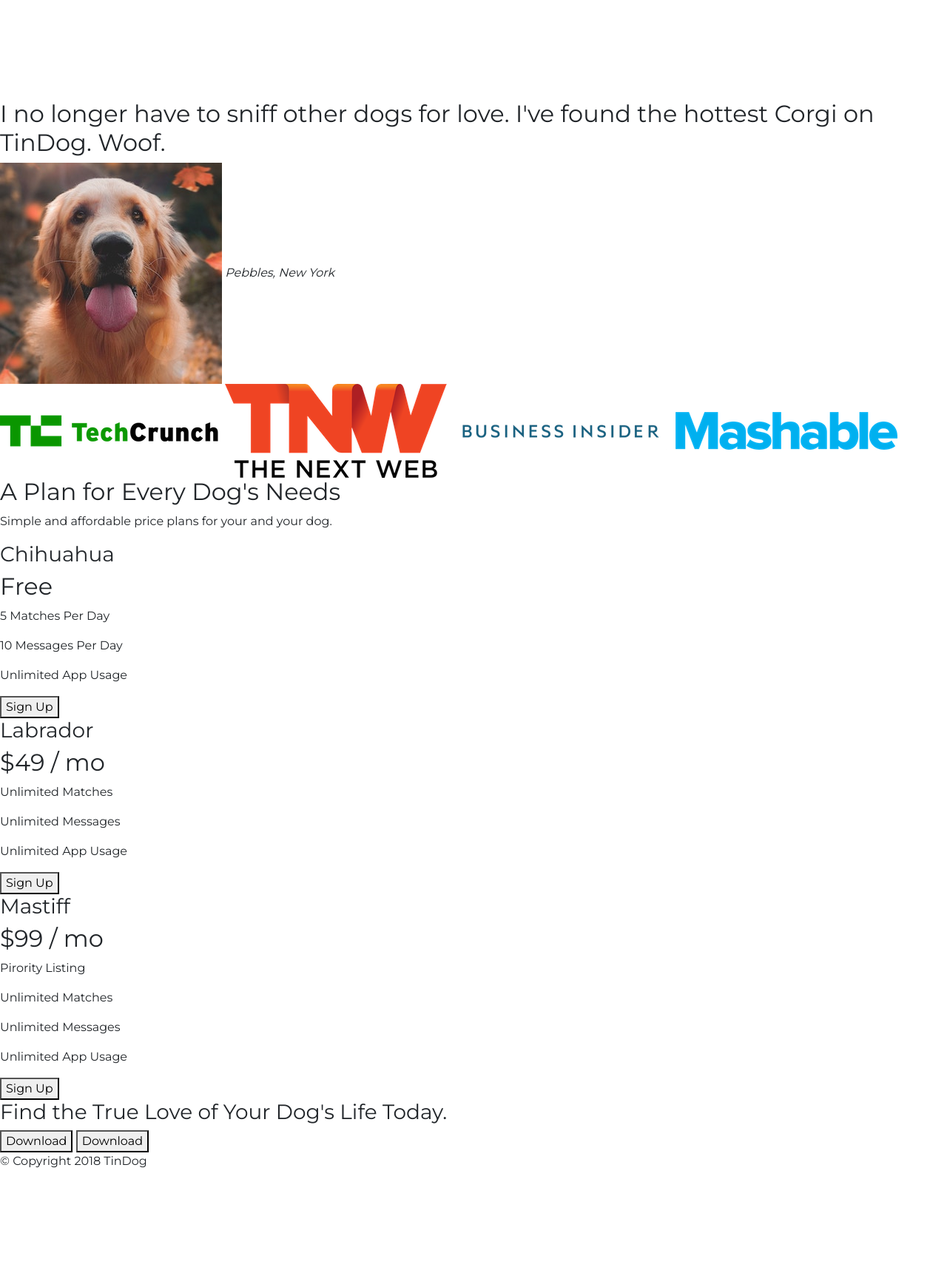
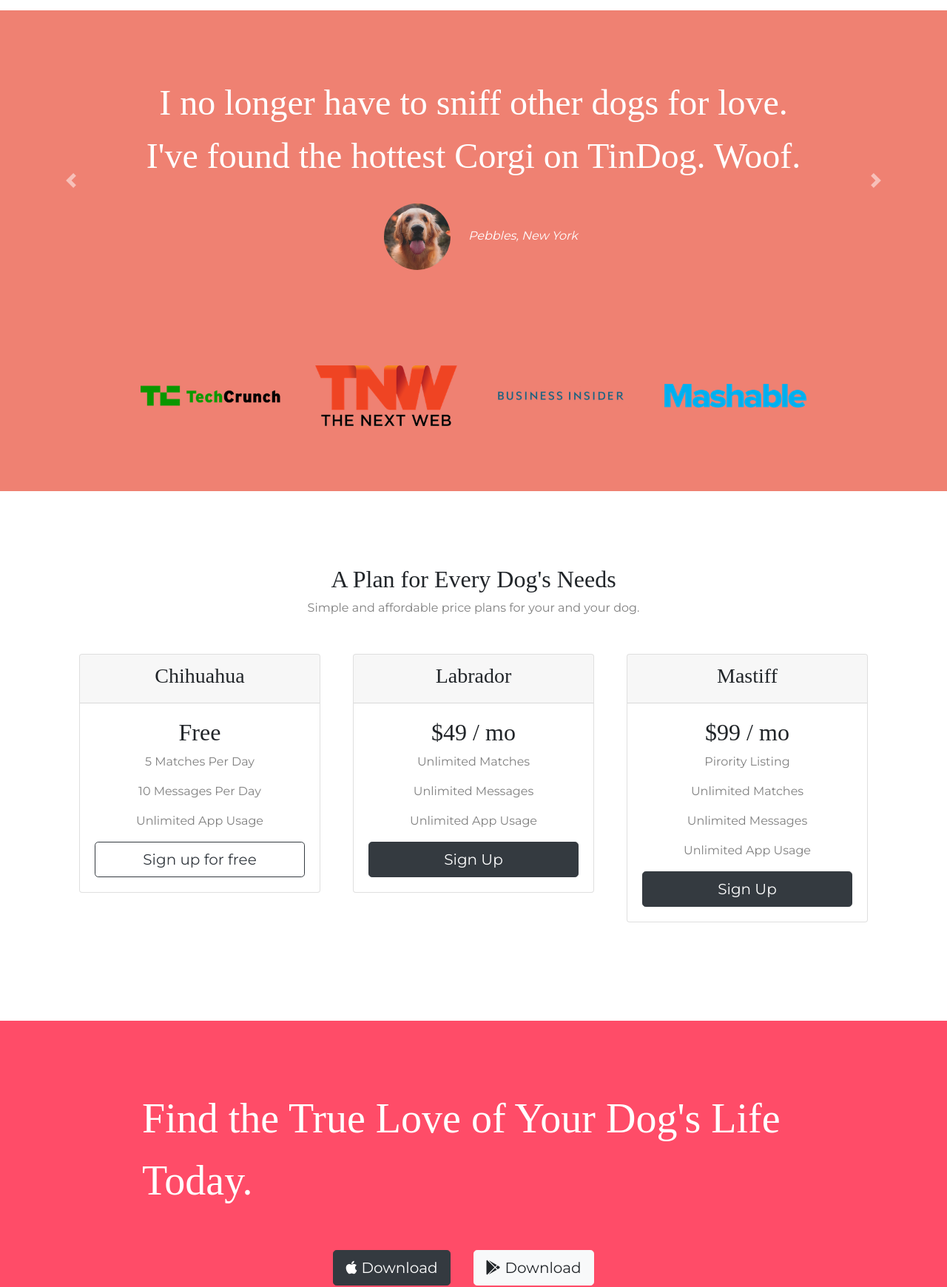
Before and after one commit to vneverz/MachDog, a plain HTML site: page index.html in a window 1280 px wide. Shown: the part 1060-2800 px from the top of the page at 74% size. Before the commit the page ends 2658 px from the top, so only its background shows below. Drawn offline with nearby package versions, Linux system fonts and the light colour scheme.

Commit message:
refectory

```diff
--- a/css/styles.css
+++ b/css/styles.css
@@ -1,38 +1,57 @@
-body{
+body {
     font-family: "Montserrat";
+    text-align: center;
 }
-#title{
+h1,h2,h3,h4,h5,h5{
+    font-family: "Montserrat-Bold";
+}
+p {
+    color: grey;
+    font-size: 1rem;
+}
+
+
+/* navigation bar */
+.navbar {
+    padding: 0 0 4.5rem;
+}
+
+.navbar-brand {
+    font-family: "Ubuntu";
+    font-size: 2.5rem;
+    font-weight: bold;
+}
+
+.nav-item {
+    padding: 0 18px;
+}
+
+.nav-link {
+    font-size: 1.2rem;
+    font-family: "Montserrat-Light";
+}
+/* heading */
+
+#title {
     background-color: #ff4c68;
     color: #fff;
 }
+
 .container-fluid {
-    padding: 3% 15%;
+    padding: 3% 15% 7%;
 }
+
 .meet-font {
     font-family: "Montserrat-Black";
     font-size: 3.5rem;
     line-height: 1.5;
+    text-align: left;
 }
 
-/* navigation bar */
-.navbar{
-    padding: 0 0 4.5rem;
-}
-.navbar-brand{
- font-family: "Ubuntu";
- font-size: 2.5rem;
- font-weight: bold;
-}
-.nav-item {
-    padding: 0 18px;
-}
-.nav-link{
-    font-size: 1.2rem;
-    font-family: "Montserrat-Light";
-}
 .d-button {
     margin: 5% 3% 5% 0;
 }
+
 .icon-font {
     margin-right: 6px;
 }
@@ -40,27 +59,98 @@ body{
 .title-image {
     width: 60%;
     transform: rotate(25deg);
+    position: absolute;
+    right: 30%;
 }
+
 /* features */
 #features {
     padding: 7% 15%;
+    background-color: #fff;
+    position: relative;
 }
-.features-icon{
+
+.features-icon {
     color: #ef8172;
     margin-bottom: 1rem;
 }
+
 .features-icon:hover {
     color: #ff4c68;
 }
+
 .features-block {
-    text-align: center;
     padding: 5%;
 }
-.features-block h3 {
+
+.feature-heading {
     font-family: "Montserrat-Bold";
     font-size: 1.5rem;
 }
-.features-block p {
-    color: grey;
-    font-size: 1rem;
+
+
+/* testimonials */
+#testimonials {
+    text-align: center;
+    background-color: #ef8172;
+    color: #fff;
 }
+
+.testimonial-text {
+    font-size: 3rem;
+    line-height: 1.5;
+}
+
+.testimonial-image {
+    width: 10%;
+    border-radius: 100%;
+    margin: 20px;
+}
+
+.carousel-item {
+    padding: 7% 15%;
+}
+
+#press {
+    background-color: #ef8172;
+    padding-bottom: 3%;
+}
+
+.press-logo {
+    width: 15%;
+    margin: 20px 20px 50px;
+}
+
+/* Pricing Section */
+#pricing {
+    padding: 100px;
+}
+
+.pricing-col {
+    padding: 3% 2%;
+}
+
+
+/* cta */
+#cta {
+    padding: 7% 15%;
+    background-color: #ff4c68;
+    color:#fff;
+}
+/* footer */
+#footer {
+    padding: 7% 15%;
+}
+.social-icon {
+    padding: 20px 10px;
+}
+@media (max-width:1028px) {
+    #title {
+        text-align: center;
+    }
+
+    .title-image {
+        position: static;
+        transform: rotate(0);
+    }
+}
--- a/index.html
+++ b/index.html
@@ -42,20 +42,13 @@
 
           <ui class="navbar-nav ml-auto">
             <li class="nav-item">
-              <a class="nav-link" href="">Contact</a>
-            </li>
-            <li class="nav-item dropdown">
-              <a class="nav-link dropdown-toggle" href="#" id="navbarDropdown" role="button" data-toggle="dropdown"
-                aria-haspopup="true" aria-expanded="true">Pricing</a>
-              <div class="dropdown-menu" aria-labelledby="navbarDropdown">
-                <a class="dropdown-item" href="#">Action</a>
-                <a class="dropdown-item" href="#">Another action</a>
-                <div class="dropdown-divider"></div>
-                <a class="dropdown-item" href="#">Something else here</a>
-              </div>
+              <a class="nav-link" href="#footer">Contact</a>
             </li>
             <li class="nav-item">
-              <a class="nav-link" href="">Download</a>
+              <a class="nav-link" href="#pricing">Pricing</a>
+            </li>
+            <li class="nav-item">
+              <a class="nav-link" href="#cta">Download</a>
             </li>
           </ui>
         </div>
@@ -65,7 +58,8 @@
         <div class="col-lg-6">
           <h1 class="meet-font">Meet new and interesting dogs nearby.</h1>
           <button type="button" class="btn btn-lg btn-dark d-button"><i class="fab fa-apple icon-font"></i>Download
-            <Download/button> <button type="button" class="btn btn-lg btn-outline-light d-button"><i
+          </button>
+          <button type="button" class="btn btn-lg btn-outline-light d-button"><i
               class="fab fa-google-play icon-font"></i>Download</button>
         </div>
         <div class="col-lg-6">
@@ -82,17 +76,17 @@
     <div class="row">
       <div class="col-lg-4 features-block">
         <i class="fas fa-check-circle features-icon fa-4x"></i>
-        <h3>Easy to use.</h3>
+        <h3 class="feature-heading">Easy to use.</h3>
         <p>So easy to use, even your dog could do it.</p>
       </div>
       <div class="col-lg-4 features-block">
         <i class="fas fa-bullseye features-icon fa-4x"></i>
-        <h3>Elite Clientele</h3>
+        <h3 class="feature-heading">Elite Clientele</h3>
         <p>We have all the dogs, the greatest dogs.</p>
       </div>
       <div class="col-lg-4 features-block">
         <i class="fas fa-heart features-icon fa-4x"></i>
-        <h3>Guaranteed to work.</h3>
+        <h3 class="feature-heading">Guaranteed to work.</h3>
         <p>Find the love of your dog's life or your money back.</p>
       </div>
     </div>
@@ -102,72 +96,98 @@
   <!-- Testimonials -->
 
   <section id="testimonials">
-
-    <h2>I no longer have to sniff other dogs for love. I've found the hottest Corgi on TinDog. Woof.</h2>
-    <img src="images/dog-img.jpg" alt="dog-profile">
+    <div id="carouselExampleControls" class="carousel slide" data-ride="false">
+      <div class="carousel-inner">
+        <div class="carousel-item active">
+          <h2 class="testimonial-text">I no longer have to sniff other dogs for love. I've found the hottest Corgi on TinDog. Woof.</h2>
+          <img class="testimonial-image" src="images/dog-img.jpg" alt="dog-profile">
           <em>Pebbles, New York</em>
-
-    <!-- <h2 class="testimonial-text">My dog used to be so lonely, but with TinDog's help, they've found the love of their life. I think.</h2>
+        </div>
+        <div class="carousel-item">
+          <h2 class="testimonial-text">My dog used to be so lonely, but with TinDog's help, they've found the love
+            of their life. I think.</h2>
           <img class="testimonial-image" src="images/lady-img.jpg" alt="lady-profile">
-    <em>Beverly, Illinois</em> -->
-
+          <em>Beverly, Illinois</em>
+        </div>
+      </div>
+      <a class="carousel-control-prev" href="#carouselExampleControls" role="button" data-slide="prev">
+        <span class="carousel-control-prev-icon" aria-hidden="true"></span>
+        <span class="sr-only">Previous</span>
+      </a>
+      <a class="carousel-control-next" href="#carouselExampleControls" role="button" data-slide="next">
+        <span class="carousel-control-next-icon" aria-hidden="true"></span>
+        <span class="sr-only">Next</span>
+      </a>
+    </div>
   </section>
-
-
   <!-- Press -->
-
   <section id="press">
-    <img src="images/techcrunch.png" alt="tc-logo">
-    <img src="images/tnw.png" alt="tnw-logo">
-    <img src="images/bizinsider.png" alt="biz-insider-logo">
-    <img src="images/mashable.png" alt="mashable-logo">
-
+    <img class="press-logo" src="images/techcrunch.png" alt="tc-logo">
+    <img class="press-logo" src="images/tnw.png" alt="tnw-logo">
+    <img class="press-logo" src="images/bizinsider.png" alt="biz-insider-logo">
+    <img class="press-logo" src="images/mashable.png" alt="mashable-logo">
   </section>
-
-
   <!-- Pricing -->
-
   <section id="pricing">
 
-    <h2>A Plan for Every Dog's Needs</h2>
+    <h2 class="pricing-text">A Plan for Every Dog's Needs</h2>
     <p>Simple and affordable price plans for your and your dog.</p>
-
-
-    <h3>Chihuahua</h3>
-    <h2>Free</h2>
+    <div class="row">
+      <div class="pricing-col col-lg-4 col-md-6">
+        <div class="card">
+          <div class="card-header">
+            <h3 >Chihuahua</h3>
+          </div>
+          <div class="card-body">
+            <h2 class="pricing-text">Free</h2>
             <p>5 Matches Per Day</p>
             <p>10 Messages Per Day</p>
             <p>Unlimited App Usage</p>
-    <button type="button">Sign Up</button>
-
-
+            <button type="button" class="btn btn-lg btn-block btn-outline-dark">Sign up for free</button>
+          </div>
+        </div>
+      </div>
+      <div class="pricing-col col-lg-4 col-md-6">
+        <div class="card">
+          <div class="card-header">
             <h3>Labrador</h3>
-    <h2>$49 / mo</h2>
+          </div>
+          <div class="card-body">
+            <h2 class="pricing-text">$49 / mo</h2>
             <p>Unlimited Matches</p>
             <p>Unlimited Messages</p>
             <p>Unlimited App Usage</p>
-    <button type="button">Sign Up</button>
-
-
+            <button type="button" class="btn btn-lg btn-block btn-dark">Sign Up</button>
+          </div>
+        </div>
+      </div>
+      <div class="pricing-col col-lg-4">
+        <div class="card">
+          <div class="card-header">
             <h3>Mastiff</h3>
-    <h2>$99 / mo</h2>
+          </div>
+          <div class="card-body">
+            <h2 class="pricing-text">$99 / mo</h2>
             <p>Pirority Listing</p>
             <p>Unlimited Matches</p>
             <p>Unlimited Messages</p>
             <p>Unlimited App Usage</p>
-    <button type="button">Sign Up</button>
+            <button type="button" class="btn btn-lg btn-block btn-dark">Sign Up</button>
+          </div>
+        </div>
+      </div>
+    </div>
 
   </section>
-
 
   <!-- Call to Action -->
 
   <section id="cta">
-
-    <h3>Find the True Love of Your Dog's Life Today.</h3>
-    <button type="button">Download</button>
-    <button type="button">Download</button>
-
+    <h3 class="meet-font ">Find the True Love of Your Dog's Life Today.</h3>
+    <button type="button" class="btn btn-lg btn-dark d-button"><i class="fab fa-apple icon-font"></i>Download
+    </button>
+    <button type="button" class="btn btn-lg btn-light d-button"><i
+        class="fab fa-google-play icon-font"></i>Download</button>
   </section>
   <div class="row">
     <div class="col-lg-2 col-md-3 col-sm-12" style="background-color: aqua"></div>
@@ -178,11 +198,13 @@
     <div class="col-lg-2 col-md-3 col-sm-12" style="background-color: aqua"></div>
   </div>
 
-
   <!-- Footer -->
 
   <footer id="footer">
-
+      <i class="social-icon fab fa-twitter"></i>
+      <i class="social-icon fab fa-facebook-f"></i>
+      <i class="social-icon fab fa-instagram"></i>
+      <i class="social-icon fas fa-envelope"></i>
     <p>© Copyright 2018 TinDog</p>
 
   </footer>
```
Lines whose indentation alone changed are shown as unchanged.
